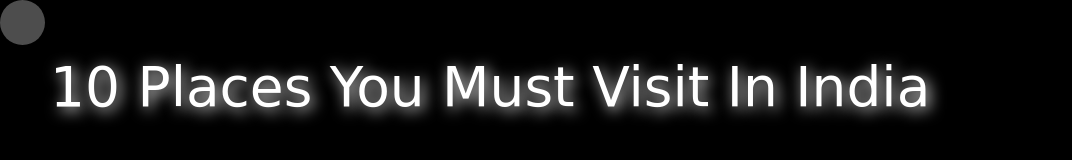
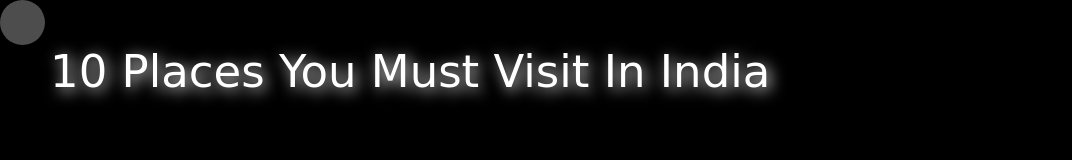
Before and after one commit to Roshan4555/Information, a plain HTML site: page Web_Pages/Title_Pages/Travel.html in a window 1280 px wide. Shown: the top 160 px of the page, without its empty margins (0-1072 px from the left). Drawn offline with Linux system fonts and the light colour scheme.

Commit message:
Responsive change

```diff
--- a/Css_Styling/Main-Page-Css.css
+++ b/Css_Styling/Main-Page-Css.css
@@ -105,7 +105,7 @@ body:hover{
         width: auto;
 		height: 30px;
 		bottom: 50px;
-		padding-left: 30px;
+		padding-left: 35px;
 	}
 	.slider-place{
 		padding-left: 110px;
--- a/Css_Styling/Test.css
+++ b/Css_Styling/Test.css
@@ -219,7 +219,6 @@ body{
         color: whitesmoke;
         position: fixed;
         float: right;
-        /* margin-top: 148px; */
         right: 139px;
         font-size: 10px;
     }
@@ -227,7 +226,6 @@ body{
         position: fixed;
         justify-content: center;
         text-align: center;
-        /* margin-top: 140px; */
     }
     .website-name{
         position: fixed;
@@ -245,7 +243,6 @@ body{
     position: fixed;
     float: right;
     top: 5px;
-    /* right: 12px; */
     cursor: pointer;
 }
 .bar1, .bar2, .bar3 {
--- a/Css_Styling/Travel.css
+++ b/Css_Styling/Travel.css
@@ -127,13 +127,12 @@
 			top:0;
 		}
 		50%,100%{
-top: 0;
-left: 0px;
+           top: 0;
+           left: 0px;
 		}
 	}
 	.text{
-/*		margin-left: 30px;
-*/		text-shadow: 3px 3px 15px white;
+		text-shadow: 3px 3px 15px white;
 		color: white;
 		font-size: 55px;
 		font-family: cursive;
@@ -153,3 +152,19 @@ left: 0px;
 	pointer-events: none;
 	overflow: show;
 }
+@media only screen and (min-width:992px){
+	.slideshow{
+		margin:0 auto;
+		padding-top: 80px;
+		height: 100vh;
+		background-color: black;
+		box-sizing: border-box;
+		}
+		.text{
+			text-shadow: 3px 3px 15px white;
+			color: white;
+			font-size: 45px;
+			font-family: cursive;
+		}
+
+}
```
